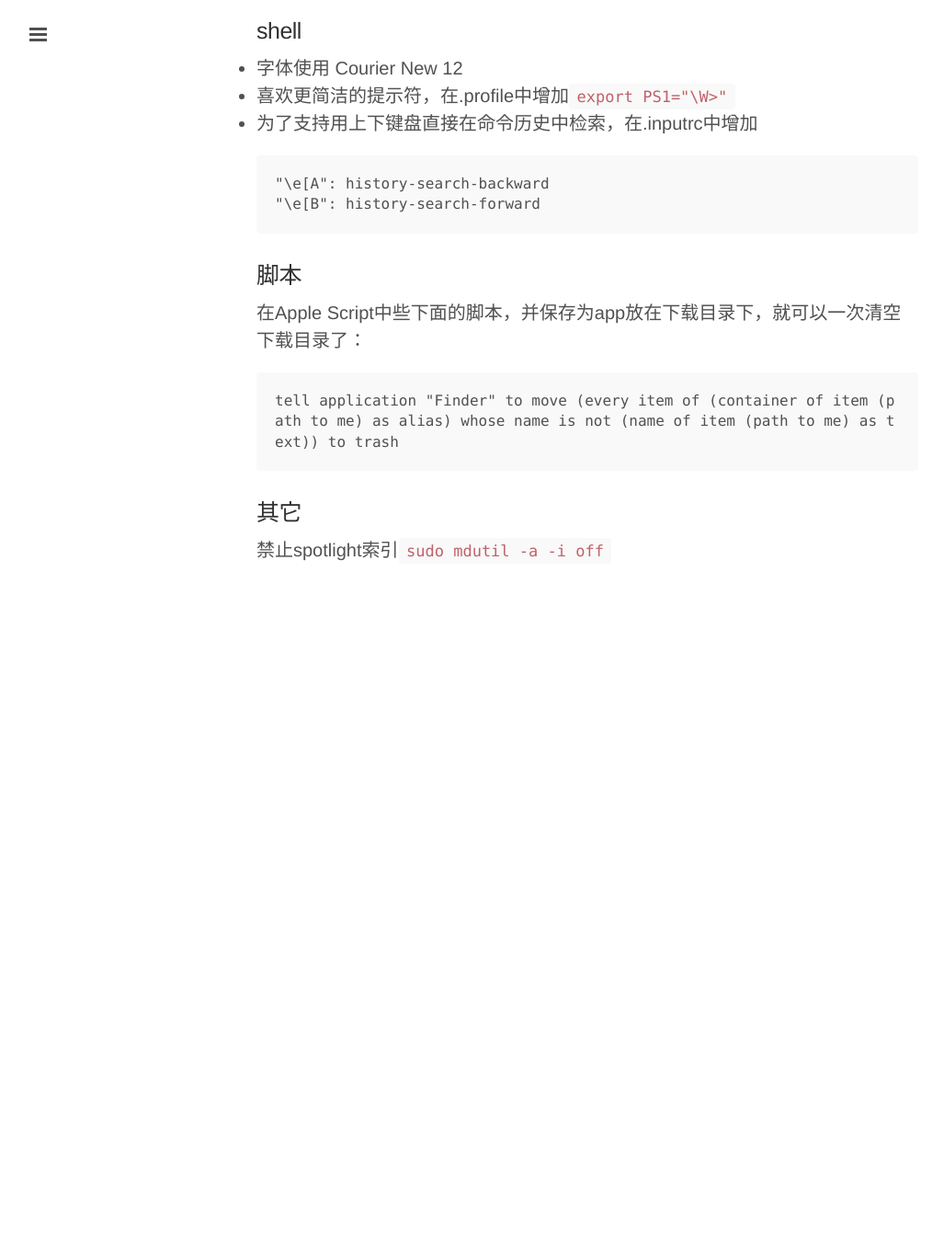
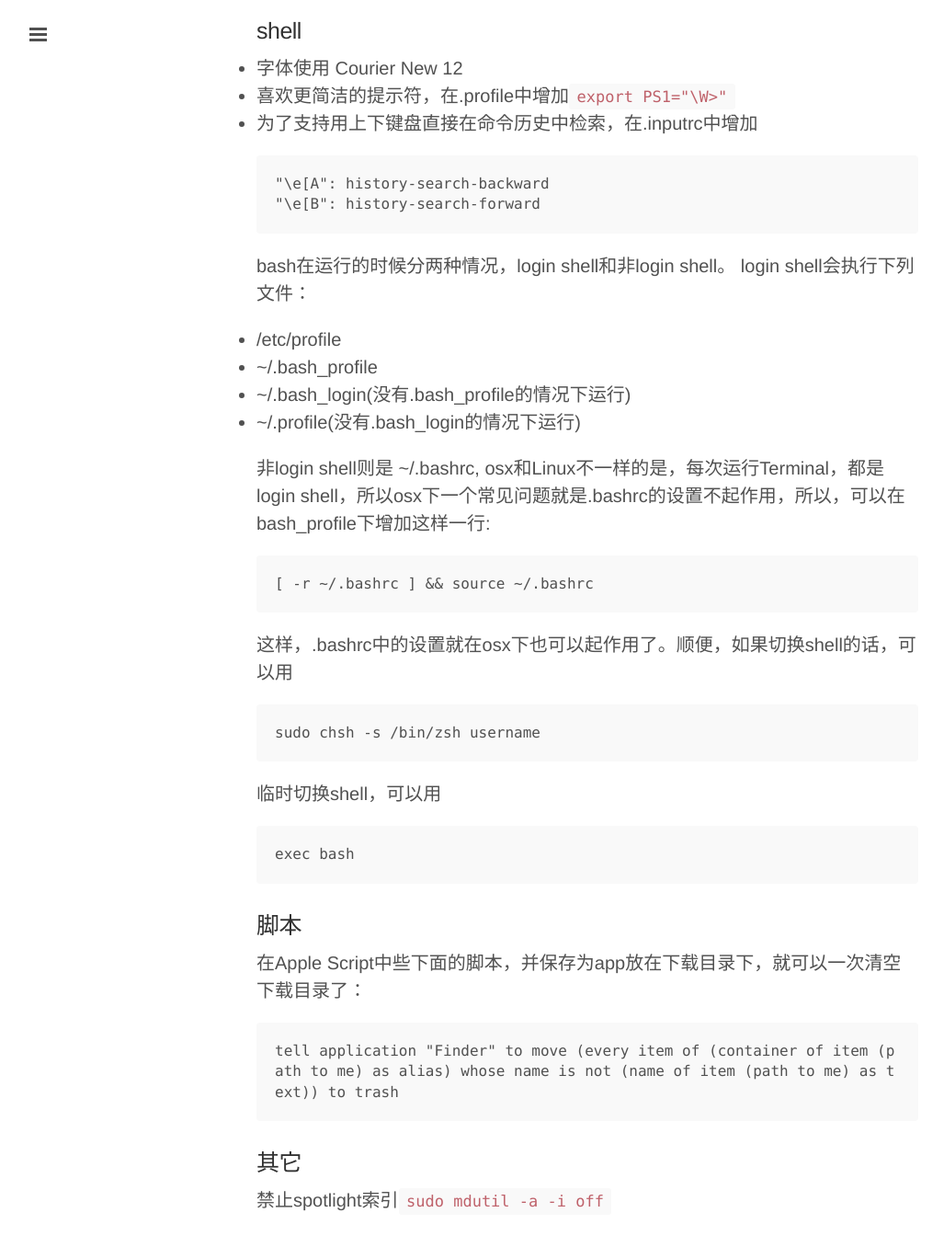
Before and after one commit to liuzhongshu/liuzhongshu.github.io, a Jekyll site: the page built from _posts/2012-04-25-osx-adjust.markdown, in a window 1280 px wide and 1400 px high, scrolled down 466 px. Shown: the top 1356 px of the window at 92% size, without its empty margins (1-1028 px from the left). Built offline with Jekyll 4.4.1, drawn with Linux system fonts in a browser that asks for light colours; comment, search, counter and statistics services are not loaded; before the commit the page ends 1159 px from its top, so only the background shows below that.

Commit message:
Post update: OSX调整

````diff
--- a/_posts/2012-04-25-osx-adjust.markdown
+++ b/_posts/2012-04-25-osx-adjust.markdown
@@ -21,6 +21,29 @@ layout: post
 "\e[B": history-search-forward
 ```
 
+bash在运行的时候分两种情况，login shell和非login shell。
+login shell会执行下列文件：
+
+* /etc/profile
+* ~/.bash_profile
+* ~/.bash_login(没有.bash_profile的情况下运行)
+* ~/.profile(没有.bash_login的情况下运行)
+
+非login shell则是 ~/.bashrc, osx和Linux不一样的是，每次运行Terminal，都是login shell，所以osx下一个常见问题就是.bashrc的设置不起作用，所以，可以在bash_profile下增加这样一行:
+
+```
+[ -r ~/.bashrc ] && source ~/.bashrc
+```
+
+这样，.bashrc中的设置就在osx下也可以起作用了。顺便，如果切换shell的话，可以用
+```
+sudo chsh -s /bin/zsh username
+```
+临时切换shell，可以用
+```
+exec bash
+```
+
 ### 脚本
 
 在Apple Script中些下面的脚本，并保存为app放在下载目录下，就可以一次清空下载目录了：
````
